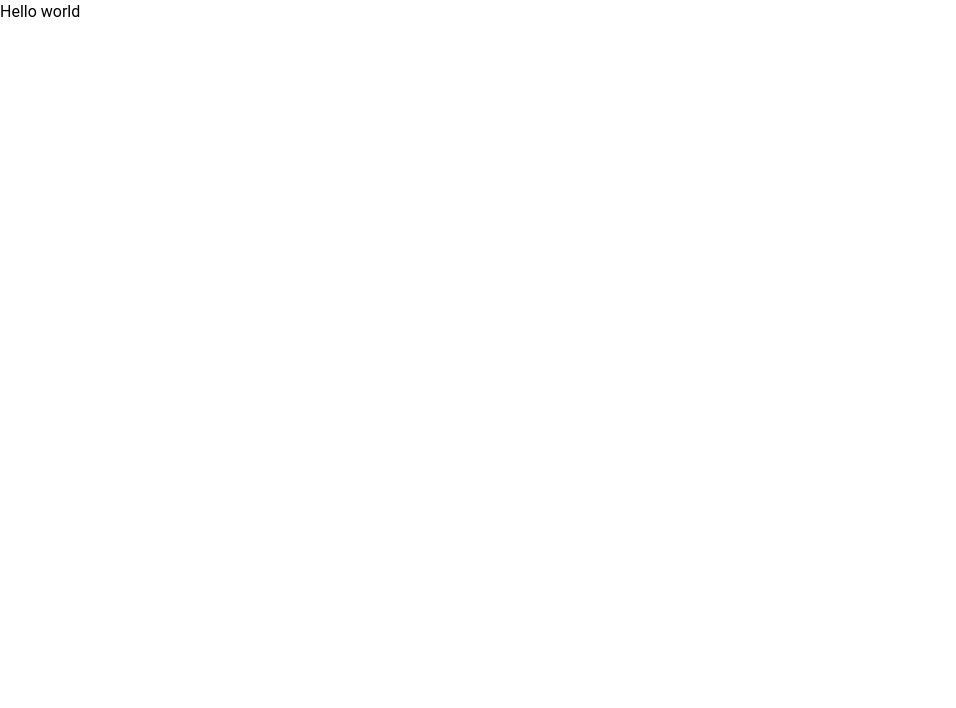
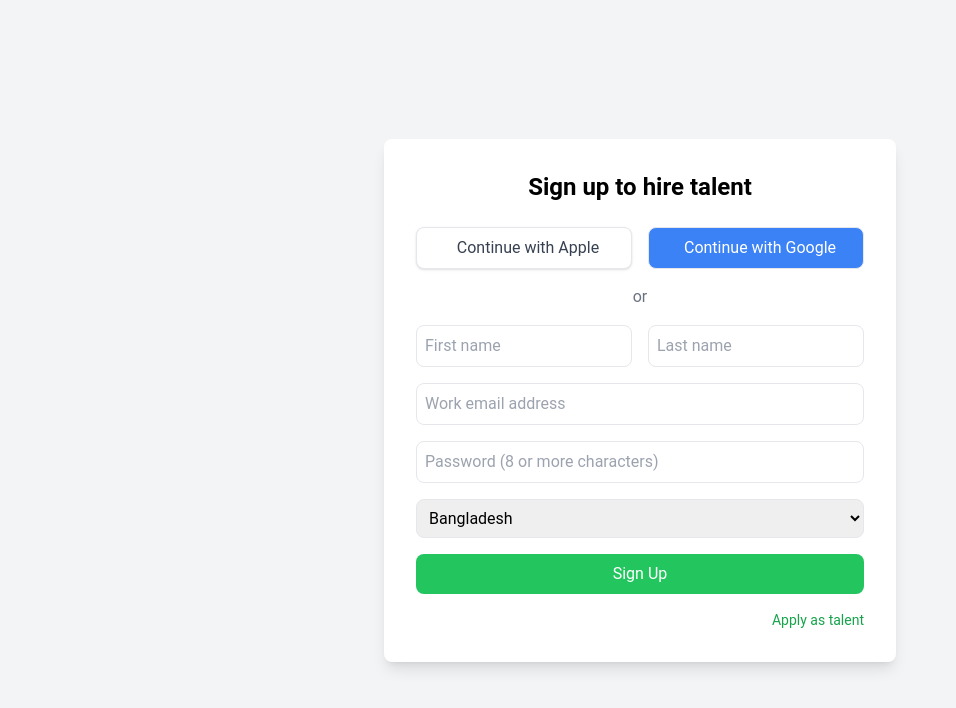
Before and after one commit to lihazinoob/Job_Recommendation_System, a React (Vite) app: page /signup in a window 1280 px wide. Shown: the top 708 px of the page, without its empty margins (0-956 px from the left). Built offline with nearby package versions, Linux system fonts and the light colour scheme.

Commit message:
The frontend of sign up page is created and routing is ectablished

```diff
--- a/src/Components/Common/SignUp.jsx
+++ b/src/Components/Common/SignUp.jsx
@@ -1,11 +1,108 @@
-import React from 'react'
+import React from "react";
 
 const SignUp = () => {
+  const [formData, setFormData] = React.useState({
+    firstName: "",
+    lastName: "",
+    email: "",
+    password: "",
+    country: "Bangladesh",
+  });
+
+  const handleChange = (e) => {
+    const { name, value } = e.target;
+    setFormData({ ...formData, [name]: value });
+  };
+
+  const handleSubmit = (e) => {
+    e.preventDefault();
+    console.log("Form submitted:", formData);
+  };
   return (
-    <div>
-      Hello world
-    </div>
-  )
-}
+    <>
+      <div className="min-h-screen bg-gray-100 flex items-center justify-center">
+        <div className="bg-white p-8 rounded-lg shadow-lg w-full max-w-lg">
+          <div className="text-center mb-6">
+            <h1 className="text-2xl font-bold">Sign up to hire talent</h1>
+          </div>
+          <div className="flex justify-between gap-4 mb-4">
+            <button className="flex-1 py-2 px-4 border rounded-lg flex items-center justify-center text-gray-700 bg-white shadow hover:bg-gray-50">
+              <i className="fab fa-apple mr-2"></i> Continue with Apple
+            </button>
+            <button className="flex-1 py-2 px-4 border rounded-lg flex items-center justify-center text-white bg-blue-500 hover:bg-blue-600">
+              <i className="fab fa-google mr-2"></i> Continue with Google
+            </button>
+          </div>
+          <div className="text-center text-gray-500 my-4">or</div>
+          <form onSubmit={handleSubmit}>
+            <div className="grid grid-cols-2 gap-4 mb-4">
+              <input
+                type="text"
+                name="firstName"
+                placeholder="First name"
+                value={formData.firstName}
+                onChange={handleChange}
+                className="border rounded-lg p-2 w-full"
+                required
+              />
+              <input
+                type="text"
+                name="lastName"
+                placeholder="Last name"
+                value={formData.lastName}
+                onChange={handleChange}
+                className="border rounded-lg p-2 w-full"
+                required
+              />
+            </div>
+            <input
+              type="email"
+              name="email"
+              placeholder="Work email address"
+              value={formData.email}
+              onChange={handleChange}
+              className="border rounded-lg p-2 w-full mb-4"
+              required
+            />
+            <input
+              type="password"
+              name="password"
+              placeholder="Password (8 or more characters)"
+              value={formData.password}
+              onChange={handleChange}
+              className="border rounded-lg p-2 w-full mb-4"
+              required
+            />
+            <select
+              name="country"
+              value={formData.country}
+              onChange={handleChange}
+              className="border rounded-lg p-2 w-full mb-4"
+            >
+              <option value="Bangladesh">Bangladesh</option>
+              <option value="United States">United States</option>
+              <option value="India">India</option>
+              <option value="Canada">Canada</option>
+            </select>
+            <button
+              type="submit"
+              className="bg-green-500 text-white py-2 px-4 rounded-lg w-full hover:bg-green-600"
+            >
+              Sign Up
+            </button>
+          </form>
+          <div className="text-right mt-4 text-sm">
+            <a
+              href="/apply-as-talent"
+              className="text-green-600 hover:underline"
+            >
+              Apply as talent
+            </a>
+          </div>
+        </div>
+      </div>
+    </>
+  );
+};
 
-export default SignUp
+export default SignUp;
--- a/src/Components/JobSeeker/JobsSection/TopMenuBar.jsx
+++ b/src/Components/JobSeeker/JobsSection/TopMenuBar.jsx
@@ -10,7 +10,7 @@ const TopMenuBar = () => {
       <div className="px-4 py-2 flex justify-between items-center fixed z-50 shadow-md bg-primary text-secondary w-full">
         {/* Logo Section */}
         <div className="text-xl md:text-2xl font-bold">
-          <a href="/">JobSeeker</a>
+          <a href="/signup">JobSeeker</a>
         </div>
 
         {/* Navigation Links - Small on mobile, larger on desktop */}
```
